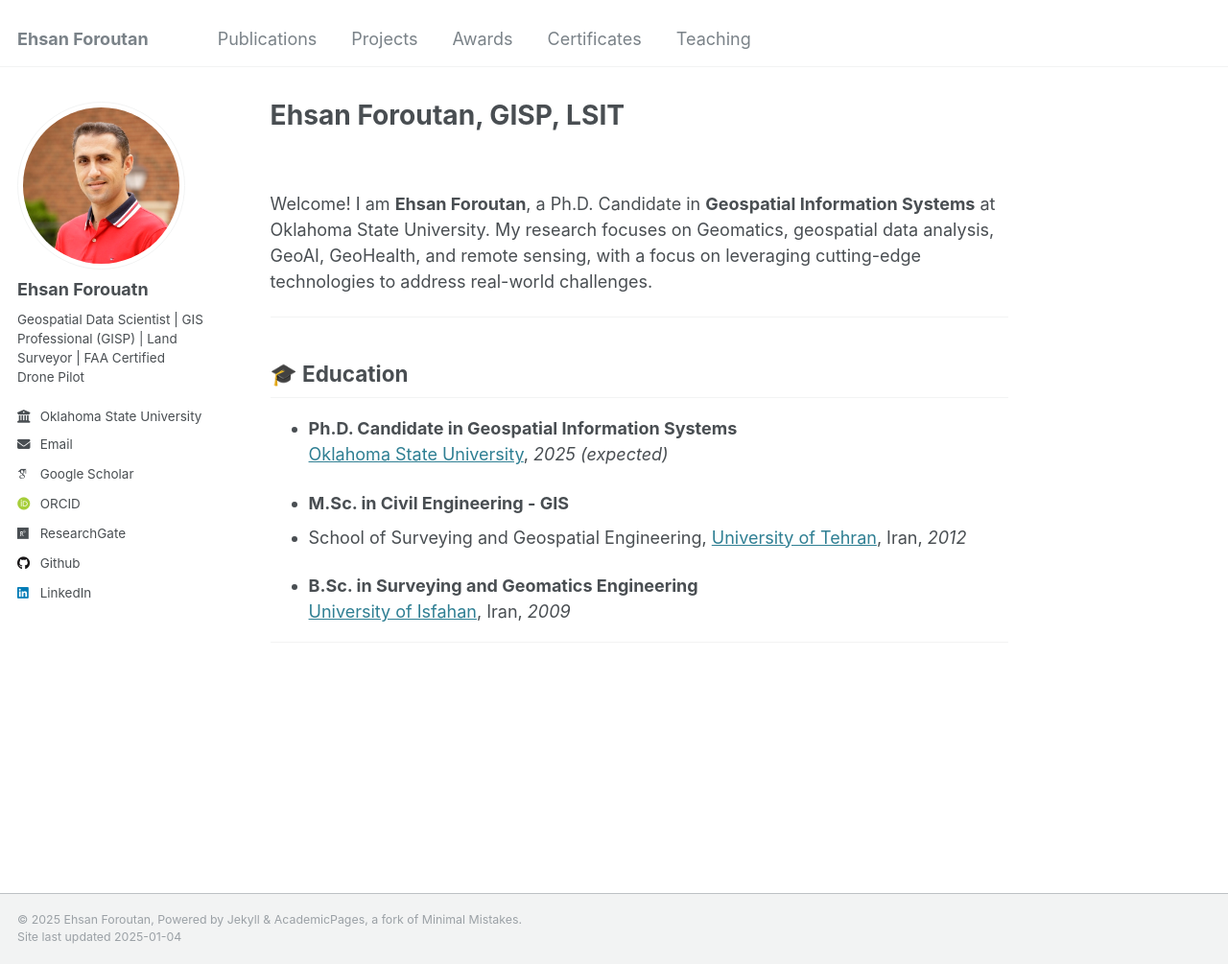
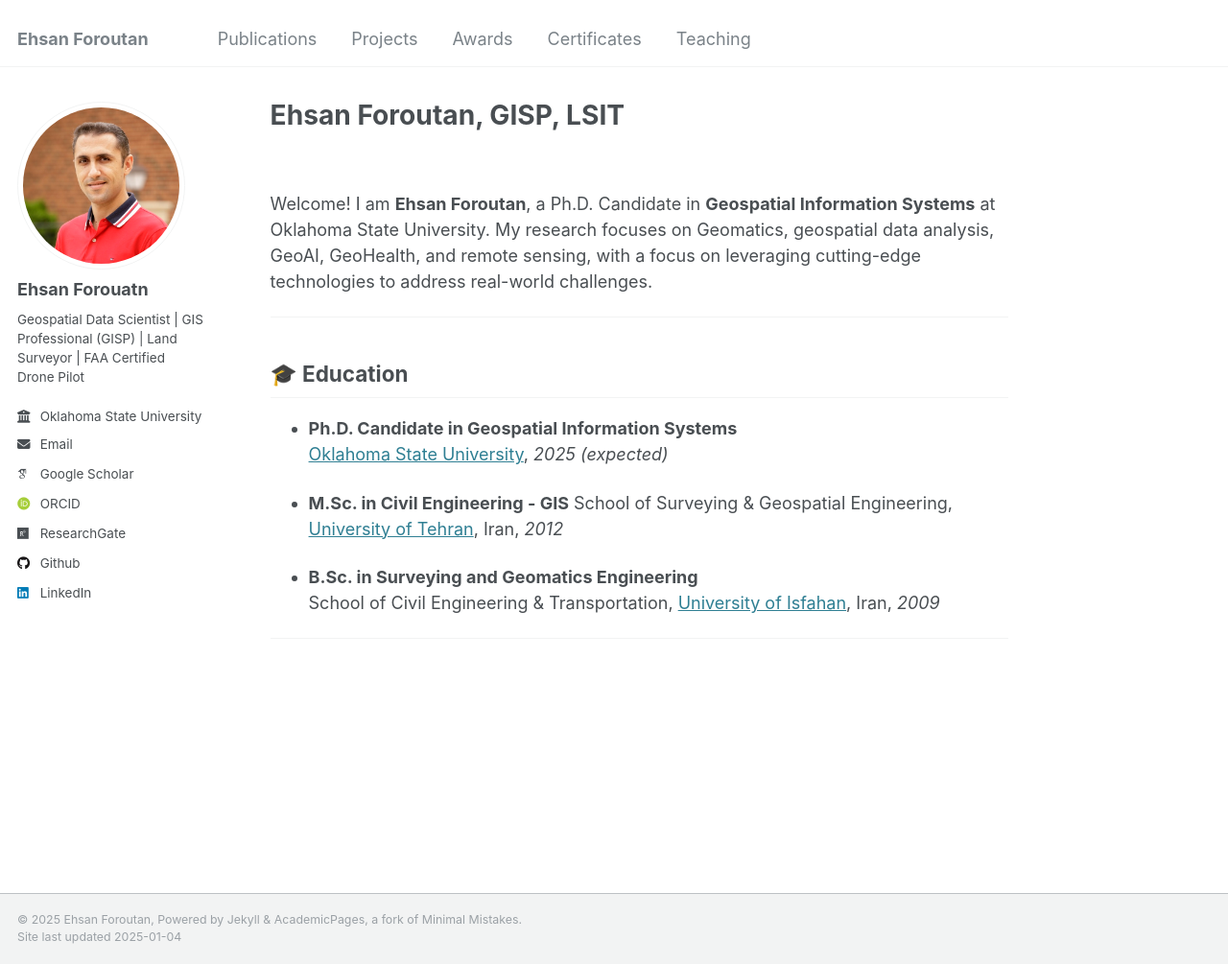
Before and after one commit to eforoutan/eforoutan.github.io, a Jekyll site: the page built from _pages/about.md, in a window 1280 px wide and 1005 px high. Shown: the whole window at 96% size. Built offline with Jekyll 4.4.1, drawn with Linux system fonts in a browser that asks for light colours; some web fonts are replaced.

Commit message:
Update about.md

```diff
--- a/_pages/about.md
+++ b/_pages/about.md
@@ -19,9 +19,9 @@ Welcome! I am **Ehsan Foroutan**, a Ph.D. Candidate in **Geospatial Information
   [Oklahoma State University](https://go.okstate.edu), *2025 (expected)*
 
 - **M.Sc. in Civil Engineering - GIS**
-- School of Surveying and Geospatial Engineering, [University of Tehran](https://geospatialeng.ut.ac.ir/en/), Iran, *2012*
+  School of Surveying & Geospatial Engineering, [University of Tehran](https://geospatialeng.ut.ac.ir/en/), Iran, *2012*
 
 - **B.Sc. in Surveying and Geomatics Engineering**
-  [University of Isfahan](https://www.ui.ac.ir/EN), Iran, *2009*
+  School of Civil Engineering & Transportation, [University of Isfahan](https://cet.ui.ac.ir/en), Iran, *2009*
 
 ---
```
